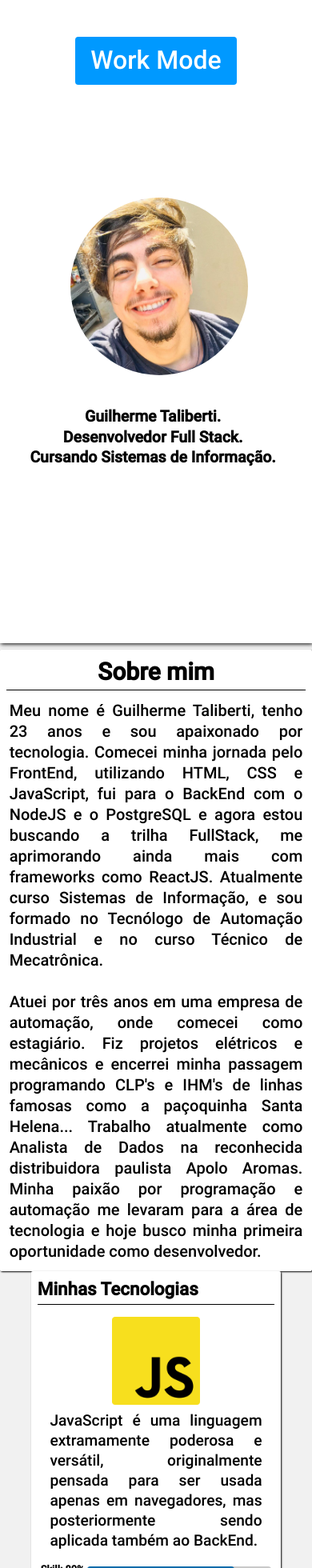
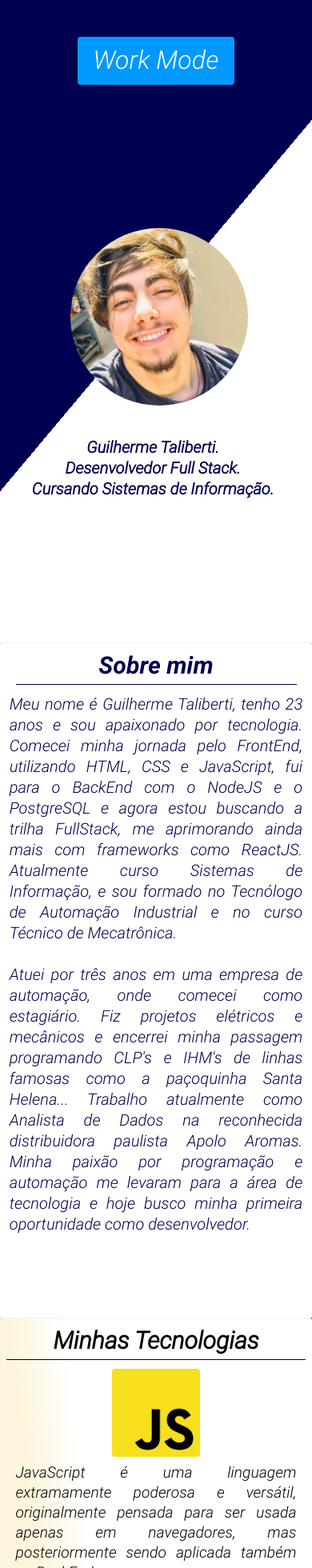
Before and after one commit to Talibert/About-Me, a React (Create React App) app in the folder my-app/: page / in a window 390 px wide. Shown: the part 40-2000 px from the top of the page at 80% size. Built offline with nearby package versions, Linux system fonts and the light colour scheme.

Commit message:
mudanças visuais na versão mobile

```diff
--- a/my-app/src/Styles/AboutSection.css
+++ b/my-app/src/Styles/AboutSection.css
@@ -83,52 +83,49 @@
     }
 
     .aboutsection {
-        min-height: 10vw;
-        background-color: #ffffff;
-        background-size: cover;
+        min-height: 100vh;
+        background-color: #fff;
         width: 100%;
         margin: auto;
         display: flex;
-        border-radius: 0.5vw;
         flex-direction: column;
     }
 
     .funaboutsection {
-        min-height: 10vw;
-        background-color: #2a2a2a;
-        background-size: cover;
+        min-height: 100vh;
+        background-color: #000;
         width: 100%;
         margin: auto;
         display: flex;
-        border-radius: 0.5vw;
         flex-direction: column;
     }
 
     .aboutsection .title {
+        font-family: 'RobotoTitle', sans-serif;
         margin-top: 1vw;
         font-size: 30px;
         text-align: center;
         margin-top: 2vw;
-        margin-left: 2vw;
-        margin-right: 2vw;
+        margin-left: 5vw;
+        margin-right: 5vw;
         margin-bottom: 2vw;
-        border-bottom: 1px solid black;
-        font-weight: bold;
+        border-bottom: 1px solid #000050;
         padding-bottom: 1vw;
-        color: black;
+        color: #000050
     }
 
     .funaboutsection .title {
+        font-family: 'RobotoTitle', sans-serif;
         margin-top: 1vw;
         font-size: 30px;
         text-align: center;
         margin-top: 2vw;
-        margin-left: 2vw;
-        margin-right: 2vw;
+        margin-left: 5vw;
+        margin-right: 5vw;
         margin-bottom: 2vw;
-        border-bottom: 1px solid rgb(220,220,220);
+        border-bottom: 1px solid #ffdcd1;
         font-weight: bold;
-        color: rgb(220, 220, 220);
+        color: #ffebe4;
         padding-bottom: 1vw;
     }
 
@@ -141,6 +138,7 @@
         margin-right: 2vw;
         font-size: 20px;
         padding: 1vw;
+        color: #000050
     }
 
     .funaboutsection .aboutcontent {
@@ -152,6 +150,6 @@
         margin-right: 2vw;
         font-size: 20px;
         padding: 1vw;
-        color: rgb(220,220,220);
+        color: #ffebe4;
     }
 }
--- a/my-app/src/Styles/ContactSection.css
+++ b/my-app/src/Styles/ContactSection.css
@@ -83,3 +83,55 @@
     max-width: 200px;
     max-height: 200px;
 }
+
+@media screen and (max-width: 768px) {
+
+    .contactsection {
+        min-height: 10vw;
+        background-color: #ffffff;
+        background-size: cover;
+        width: 100%;
+        margin: auto;
+        display: flex;
+        flex-direction: column;
+    }
+
+    .funcontactsection {
+        min-height: 10vw;
+        background-color: #2a2a2a;
+        background-size: cover;
+        width: 100%;
+        margin: auto;
+        display: flex;
+        flex-direction: column;
+    }
+
+    .contactsection .title {
+        margin-top: 1vw;
+        font-size: 30px;
+        text-align: center;
+        margin-top: 2vw;
+        margin-left: 2vw;
+        margin-right: 2vw;
+        margin-bottom: 2vw;
+        border-bottom: 1px solid black;
+        font-weight: bold;
+        padding-bottom: 1vw;
+        color: black;
+    }
+
+    .funcontactsection .title {
+        margin-top: 1vw;
+        font-size: 30px;
+        text-align: center;
+        margin-top: 2vw;
+        margin-left: 2vw;
+        margin-right: 2vw;
+        margin-bottom: 2vw;
+        border-bottom: 1px solid white;
+        font-weight: bold;
+        padding-bottom: 1vw;
+        color: rgb(220,220,220);
+    }
+
+}
--- a/my-app/src/Styles/Footer.css
+++ b/my-app/src/Styles/Footer.css
@@ -10,7 +10,7 @@
 .funfooter {
     width: 100%;
     height: 10vh;
-    background-color: #2d2d2d;
+    background-color: #000;
     display: flex;
     justify-content: center;
     align-items: center;
--- a/my-app/src/Styles/GameSection.css
+++ b/my-app/src/Styles/GameSection.css
@@ -93,6 +93,40 @@
 }
 
 @media screen and (max-width: 768px) {
+
+    .gamesection {
+        min-height: 10vw;
+        background-color: #000;
+        background-size: cover;
+        width: 100%;
+        margin: auto;
+        margin-bottom: 2vw;
+        display: flex;
+        flex-direction: column;
+    }
+
+    .gamesection .title {
+        font-size: 30px;
+        text-align: center;
+        margin-top: 2vw;
+        margin-left: 5vw;
+        margin-right: 5vw;
+        margin-bottom: 2vw;
+        border-bottom: 1px solid rgb(220,220,220);
+        color: #ffebe4;
+        padding-bottom: 1vw;
+    }
+
+    .gameitem .gameblock .preferenceblock .preferencetext {
+        font-size: 70%;
+        font-weight: bold;
+        margin-bottom: 1vw;
+        color: #ffebe4;
+        font-weight: lighter;
+        transform: .3s;
+        text-align: center;
+    }
+
     .gamesection .gamespace {
         display: flex;
         flex-direction: column;
--- a/my-app/src/Styles/General.css
+++ b/my-app/src/Styles/General.css
@@ -7,13 +7,20 @@
 
 @font-face {
     font-family: 'Roboto';
-    src: url('../Fonts/Roboto-Medium.ttf') format('woff');
-    /* Adicione mais formatos de fonte, se necessário */
+    src: url('../Fonts/Roboto-LightItalic.ttf') format('woff');
 }
+
+@font-face {
+    font-family: 'RobotoTitle';
+    src: url('../Fonts/Roboto-BoldItalic.ttf') format('woff');
+}
+
+
+
 
 .work {
     font-family: 'Roboto', sans-serif;
-    background-color: rgb(241, 241, 241);
+    background-color: #fff;
     overflow-y: auto;
     min-height: 100vh;
     width: 100%;
@@ -23,7 +30,7 @@
 
 .fun {
     font-family: 'Roboto', sans-serif;
-    background-color: #1a1a1a;
+    background-color: #000;
     overflow-y: auto;
     min-height: 100vh;
     width: 100%;
--- a/my-app/src/Styles/Header.css
+++ b/my-app/src/Styles/Header.css
@@ -49,7 +49,7 @@
     min-width: 110px;
     margin-left: 2vw;
     animation: backInUp;
-    animation-duration: 2s;
+    animation-duration: 1s;
 }
 
 .profile {
@@ -195,22 +195,46 @@
     transition: transform .3s;
     min-width: 110px;
     margin-left: 2vw;
-    margin-top: -20vw;
 }
 
 .space .textProfile .text {
     text-align: center;
-    font-size: 5vw;
+    font-size: 20px;
+    color: #000050;
 }
 
 .space .textProfile .textfun {
     text-align: center;
-    font-size: 5vw;
-    color: rgb(220, 220, 220)
+    font-size: 20px;
+    color: #ffebe4;
 }
 
 .space .textProfile {
     margin-top: 10vw;
 }
 
+.header {
+    background-color: #ffffff;
+    background-size: cover;
+    margin: auto;
+    display: flex;
+    align-items: center;
+    justify-content: space-between;
+    height:100vh;
+    flex-direction: column;
+    background-image: linear-gradient(130deg, #000050 50%, #fff 50%);
 }
+
+.funheader {
+    background-color: #000;
+    background-size: cover;
+    margin: auto;
+    display: flex;
+    align-items: center;
+    justify-content: space-between;
+    height:100vh;
+    flex-direction: column;
+    background-image: linear-gradient(230deg, #a41e00 50%, #000 50%);
+}
+
+}
--- a/my-app/src/Styles/PortifolioSection.css
+++ b/my-app/src/Styles/PortifolioSection.css
@@ -49,3 +49,53 @@
     padding-bottom: 1vw;
     color:rgb(220,220,220);
 }
+
+@media screen and (max-width: 768px) {
+
+    .portifoliosection {
+        min-height: 10vw;
+        background-color: #ffffff;
+        background-size: cover;
+        width: 100%;
+        margin: auto;
+        display: flex;
+        flex-direction: column;
+    }
+
+    .funportifoliosection {
+        min-height: 10vw;
+        background-color: #2a2a2a;
+        background-size: cover;
+        width: 100%;
+        margin: auto;
+        display: flex;
+        flex-direction: column;
+    }
+
+    .portifoliosection .title {
+        font-size: 30px;
+        text-align: center;
+        margin-top: 2vw;
+        margin-left: 2vw;
+        margin-right: 2vw;
+        margin-bottom: 2vw;
+        border-bottom: 1px solid black;
+        font-weight: bold;
+        padding-bottom: 1vw;
+        color: black;
+    }
+
+    .funportifoliosection .title {
+        font-size: 30px;
+        text-align: center;
+        margin-top: 2vw;
+        margin-left: 2vw;
+        margin-right: 2vw;
+        margin-bottom: 2vw;
+        border-bottom: 1px solid white;
+        font-weight: bold;
+        padding-bottom: 1vw;
+        color:rgb(220,220,220);
+    }
+
+}
--- a/my-app/src/Styles/TechnologiesSection.css
+++ b/my-app/src/Styles/TechnologiesSection.css
@@ -95,10 +95,34 @@
 }
 
 @media screen and (max-width: 768px) {
+
+    .techsection {
+        min-height: 10vw;
+        background-color: #fff;
+        background-image: linear-gradient(83deg, #fdf5db 45%, #fff 55%);
+        width: 100%;
+        margin: auto;
+        display: flex;
+        flex-direction: column;
+    }
+
+    .techsection .title {
+        font-size: 30px;
+        text-align: center;
+        margin-top: 2vw;
+        margin-left: 2vw;
+        margin-right: 2vw;
+        margin-bottom: 2vw;
+        border-bottom: 1px solid black;
+        font-weight: bold;
+        padding-bottom: 1vw;
+        color: black;
+    }
+
     .techitem .techblock {
         display: flex;
         flex-direction: column;
-        padding: 2vw;
+        padding: 1vw;
         align-items: center;
         transition: transform .3s;
         border-radius: 1vw;
@@ -107,8 +131,8 @@
     .techitem .techblock .techimage {
         width: 100%;
         height: 100%;
-        min-width:80px;
-        min-height: 80px;
+        min-width:90px;
+        min-height: 90px;
         margin-bottom: 2vw;
     }
 
@@ -128,7 +152,7 @@
         transition: width .3s ease, transform .3s ease;
         padding-left: 1vw;
         padding-right: 1vw;
-        margin-bottom: 10vw;
+        margin-bottom: 2vw;
     }
 }
 
```
